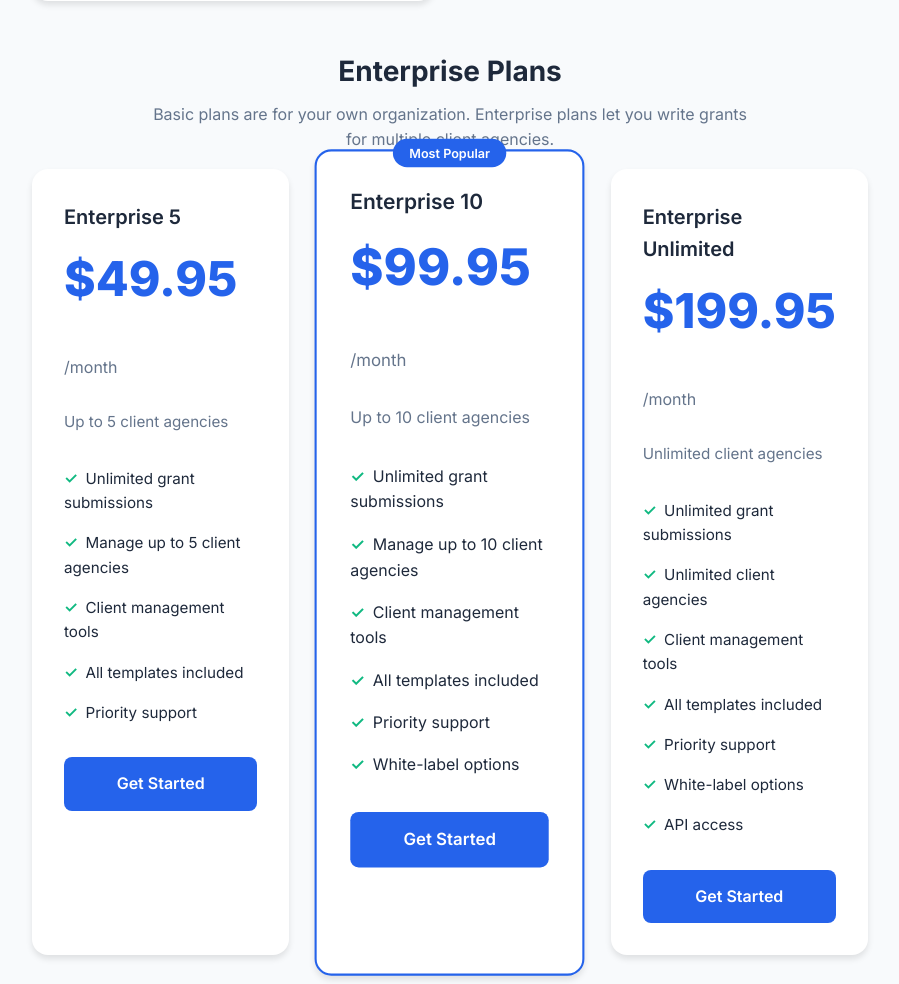
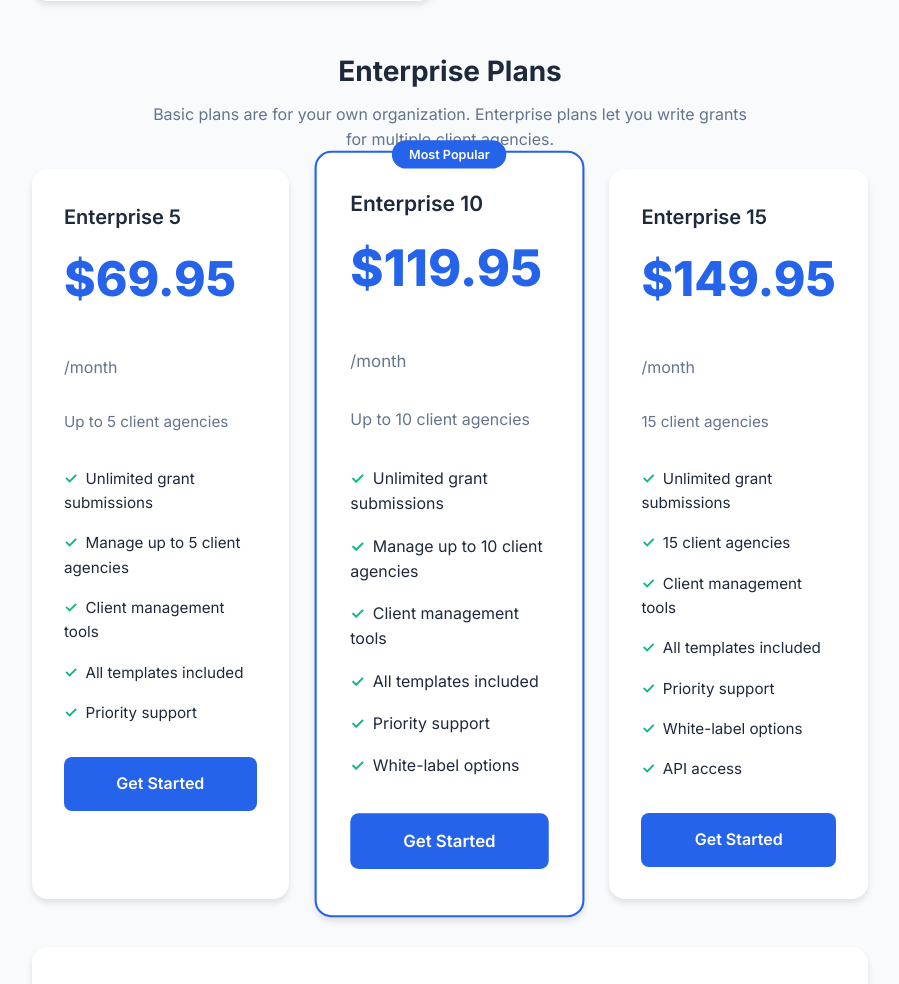
Before and after one commit to fbwalker4/GrantPro, a Flask app: page /pricing in a window 1280 px wide. Shown: the part 1494-2478 px from the top of the page, without its empty margins (190-1089 px from the left). Run offline with Flask 3, Linux system fonts and the light colour scheme; data that the repository does not hold is empty; parts of the project's set-up code (start-up, migrations or seed data) failed here and were passed over; some libraries are stand-ins or nearby versions.

Commit message:
Update enterprise pricing: Ent5=$69.95, Ent10=$119.95, Ent15=$149.95
- Updated Stripe prices to new rates
- Updated pricing.html with correct amounts and "Enterprise 15" branding
- Updated .env and MEMORY.md with new price IDs
- Old prices archived in Stripe (inactive)

```diff
--- a/portal/templates/pricing.html
+++ b/portal/templates/pricing.html
@@ -143,7 +143,7 @@
         <div class="pricing-grid" style="grid-template-columns: repeat(3, 1fr);">
             <div class="plan">
                 <div class="plan-name">Enterprise 5</div>
-                <div class="plan-price">$49.95 <span>/month</span></div>
+                <div class="plan-price">$69.95 <span>/month</span></div>
                 <p class="plan-desc">Up to 5 client agencies</p>
                 <ul class="plan-features">
                     <li>Unlimited grant submissions</li>
@@ -158,7 +158,7 @@
             <div class="plan featured">
                 <div class="plan-badge">Most Popular</div>
                 <div class="plan-name">Enterprise 10</div>
-                <div class="plan-price">$99.95 <span>/month</span></div>
+                <div class="plan-price">$119.95 <span>/month</span></div>
                 <p class="plan-desc">Up to 10 client agencies</p>
                 <ul class="plan-features">
                     <li>Unlimited grant submissions</li>
@@ -172,19 +172,19 @@
             </div>
 
             <div class="plan">
-                <div class="plan-name">Enterprise Unlimited</div>
-                <div class="plan-price">$199.95 <span>/month</span></div>
-                <p class="plan-desc">Unlimited client agencies</p>
+                <div class="plan-name">Enterprise 15</div>
+                <div class="plan-price">$149.95 <span>/month</span></div>
+                <p class="plan-desc">15 client agencies</p>
                 <ul class="plan-features">
                     <li>Unlimited grant submissions</li>
-                    <li>Unlimited client agencies</li>
+                    <li>15 client agencies</li>
                     <li>Client management tools</li>
                     <li>All templates included</li>
                     <li>Priority support</li>
                     <li>White-label options</li>
                     <li>API access</li>
                 </ul>
-                <a href="/signup?plan=enterprise_unlimited" class="btn btn-primary">Get Started</a>
+                <a href="/signup?plan=enterprise_15" class="btn btn-primary">Get Started</a>
             </div>
         </div>
 
```
